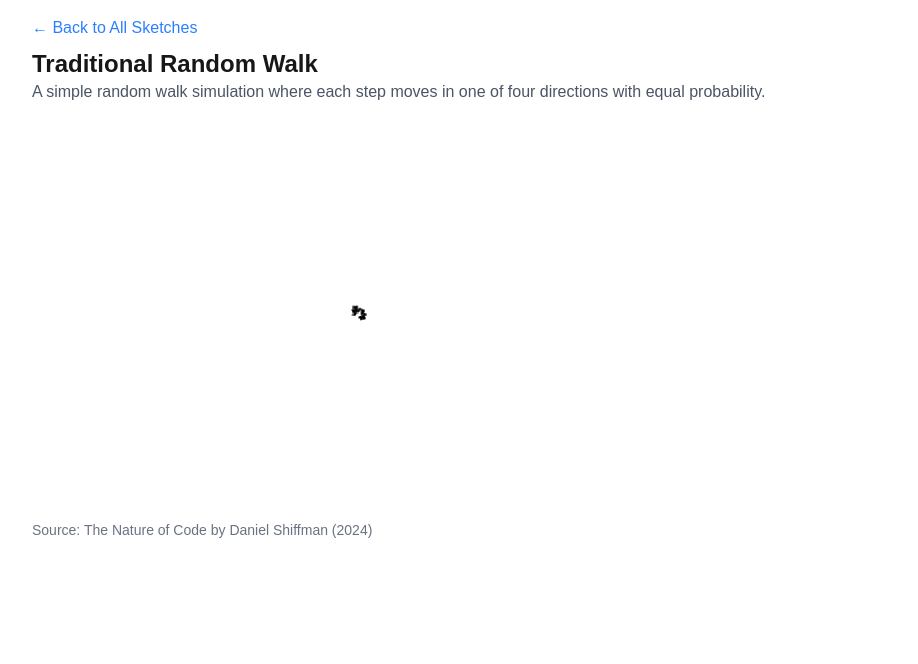
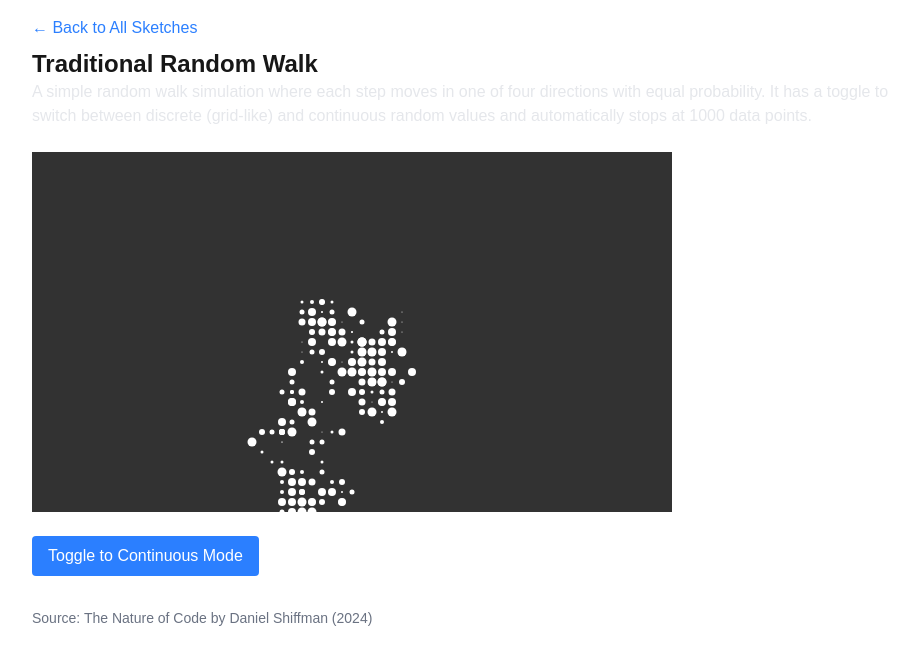
Before and after one commit to SoxFace/nature-of-code, a Next.js app: page /examples/01-random-walk in a window 1280 px wide. Shown: the top 664 px of the page, without its empty margins (176-1094 px from the left). Built offline with nearby package versions, Linux system fonts and the light colour scheme.

Commit message:
finish example 0.1

```diff
--- a/src/app/examples/01-random-walk/page.tsx
+++ b/src/app/examples/01-random-walk/page.tsx
@@ -1,61 +1,88 @@
-"use client";
+"use client"
 
 import P5Wrapper from '@/components/P5Wrapper';
 import SketchLayout from '@/components/SketchLayout';
 import p5 from 'p5';
+import { useState } from 'react';
 
-export default function TraditionalRandomWalkPage() {
-  // Define the sketch function
-  const sketch = (p: p5) => {
+export default function TraditionalRandomWalker() {
+    const [isDiscrete, setIsDiscrete] = useState(true);
+
+    const sketch = (p5: p5) => {
         let walker: Walker;
+        let pointCounter: number = 0;
 
         class Walker {
             x: number;
             y: number;
-
             constructor() {
-        this.x = p.width / 2;
-        this.y = p.height / 2;
+                this.x = p5.width / 2;
+                this.y = p5.height / 2;
             }
 
-      display() {
-        p.stroke(0);
-        p.point(this.x, this.y);
+            show() {
+                p5.stroke(255);
+                p5.strokeWeight(p5.floor(p5.random(1, 10)));
+                p5.point(this.x, this.y);
+                pointCounter++;
             }
 
             step() {
-        const choice = p.floor(p.random(4));
+                let xStep, yStep;
 
-        if (choice === 0) {
-          this.x++;
-        } else if (choice === 1) {
-          this.x--;
-        } else if (choice === 2) {
-          this.y++;
+                if (isDiscrete) {
+                    // Discrete Random Values -1, 0, or 1
+                    // more grid-like, pixelated movement
+                    xStep = p5.floor(p5.random(3)) - 1;
+                    yStep = p5.floor(p5.random(3)) - 1;
                 } else {
-          this.y--;
+                    // Continuous Random Values -1 and 1 (inclusive of -1, but exclusive of 1)
+                    // gradual movement in any direction
+                    xStep = p5.random(-1, 1);
+                    yStep = p5.random(-1, 1);
+                }
+
+                const stepSize = 10;
+
+                this.x += xStep * stepSize;
+                this.y += yStep * stepSize;
+
+                // Ensure the walker stays within the canvas bounds
+                this.x = p5.constrain(this.x, 0, p5.width);
+                this.y = p5.constrain(this.y, 0, p5.height);
+            }
+        }
+
+        p5.setup = () => {
+            p5.createCanvas(640, 360);
+            p5.background(50);
+            walker = new Walker();
+        }
+
+        p5.draw = () => {
+            if (pointCounter < 1000) {
+                walker.step();
+                walker.show();
+            } else {
+                p5.noLoop(); // Stop the drawing loop when pointCounter reaches 1000
+                console.log(`Drawing stopped at ${pointCounter} points`);
             }
         }
     }
 
-    p.setup = () => {
-      p.createCanvas(640, 360);
-      p.background(255);
-      walker = new Walker();
-    };
-
-    p.draw = () => {
-      walker.step();
-      walker.display();
-    };
-  };
-
     return (
         <SketchLayout
     title="Traditional Random Walk"
-      description="A simple random walk simulation where each step moves in one of four directions with equal probability."
+    description="A simple random walk simulation where each step moves in one of four directions with equal probability. It has a toggle to switch between discrete (grid-like) and continuous random values and automatically stops at 1000 data points."
 >
+    <div className="space-y-4">
         <P5Wrapper sketch={sketch} />
+        <div className="pt-2">
+            <button className="bg-blue-500 hover:bg-blue-600 text-white px-4 py-2 rounded" onClick={() => setIsDiscrete(!isDiscrete)}>
+                Toggle to {isDiscrete ? "Continuous" : "Discrete"} Mode
+            </button>
+        </div>
+    </div>
 </SketchLayout>
     );
 }
--- a/src/components/SketchLayout.tsx
+++ b/src/components/SketchLayout.tsx
@@ -1,7 +1,6 @@
 "use client";
 
 import Link from 'next/link';
-// import { usePathname } from 'next/navigation';
 import React from 'react';
 
 interface SketchLayoutProps {
@@ -15,7 +14,6 @@ const SketchLayout: React.FC<SketchLayoutProps> = ({
   description,
   children
 }) => {
-  // const pathname = usePathname();
 
   return (
     <div className="max-w-4xl mx-auto p-4">
@@ -24,7 +22,7 @@ const SketchLayout: React.FC<SketchLayoutProps> = ({
           ← Back to All Sketches
         </Link>
         <h1 className="text-2xl font-bold">{title}</h1>
-        {description && <p className="text-gray-600">{description}</p>}
+        {description && <p className="text-gray-200">{description}</p>}
       </header>
 
       <main className="mb-8">
@@ -32,7 +30,7 @@ const SketchLayout: React.FC<SketchLayoutProps> = ({
       </main>
 
       <footer className="text-sm text-gray-500">
-        <p>Source: The Nature of Code by Daniel Shiffman (2024) {/* spell-check-ignore */}</p>
+        <p>Source: The Nature of Code by Daniel Shiffman (2024)</p>
       </footer>
     </div>
   );
```
Lines whose indentation alone changed are shown as unchanged.
